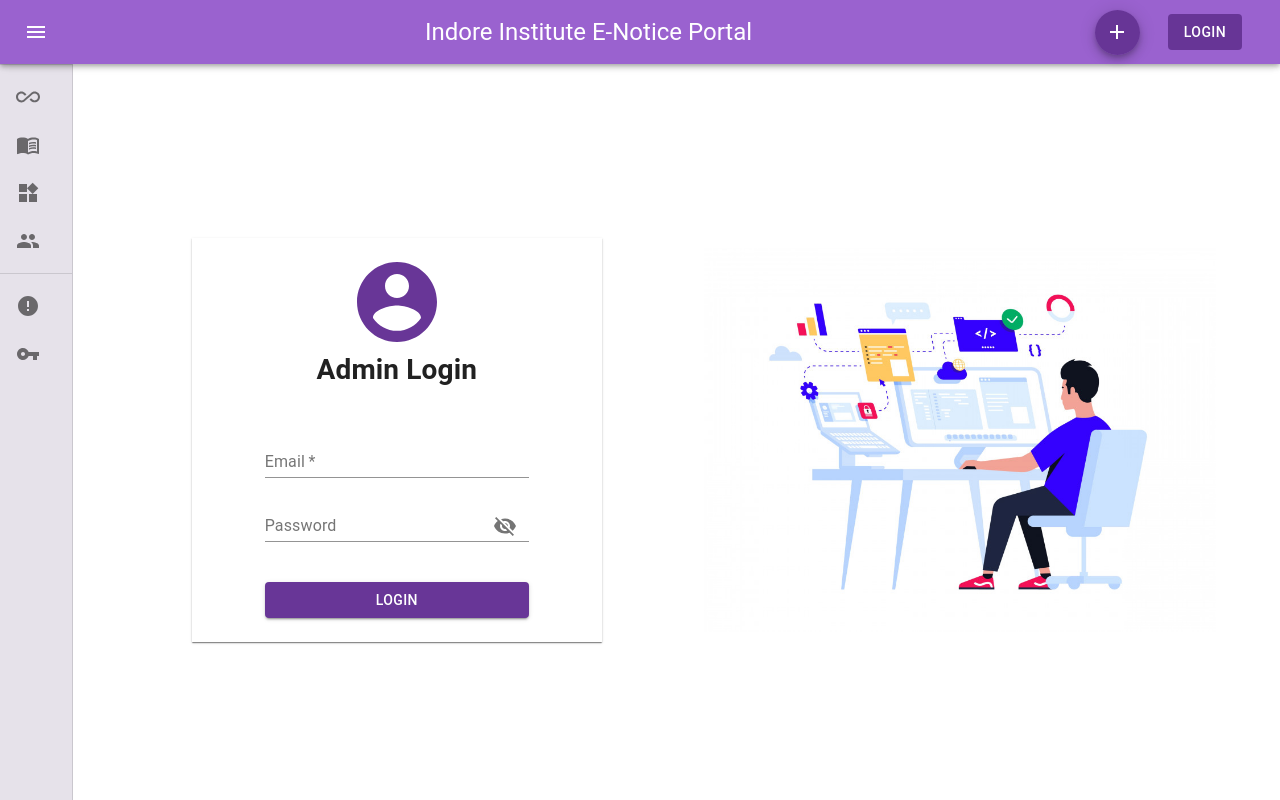
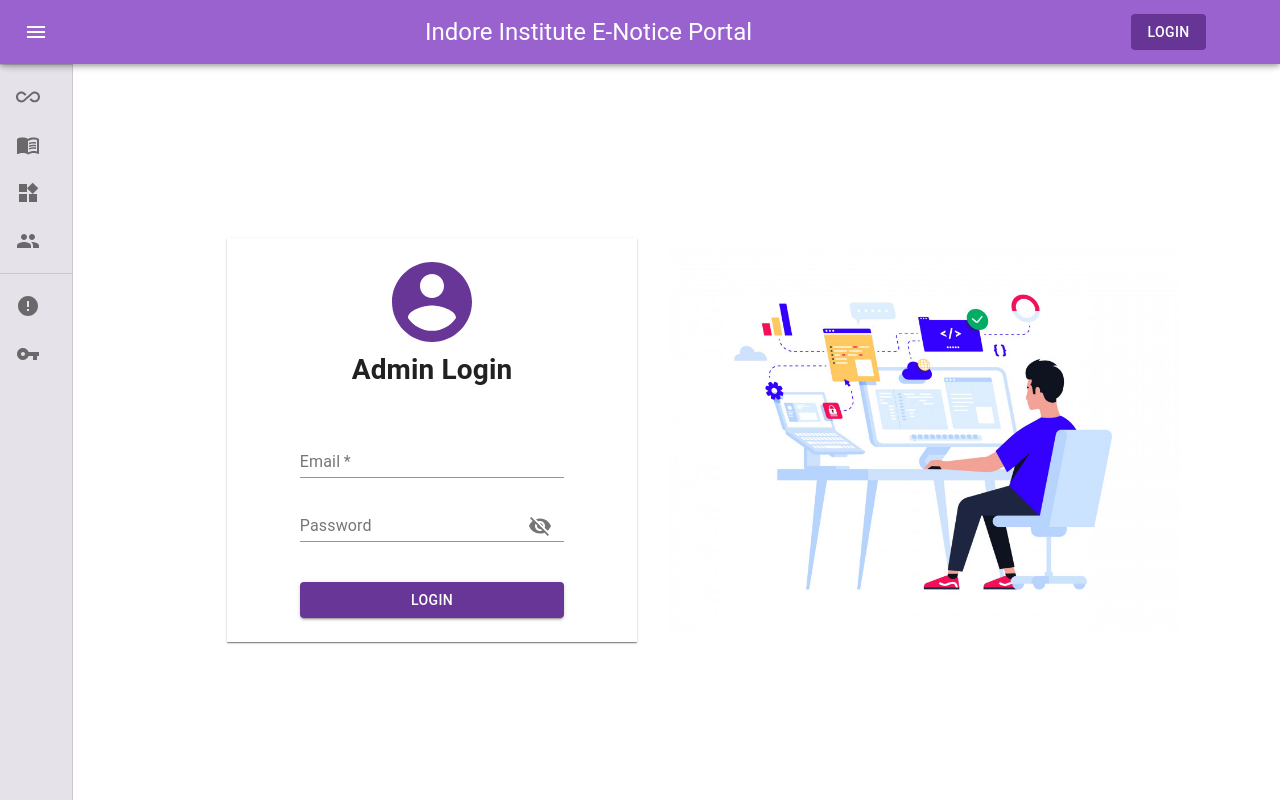
Before and after one commit to ujjawalpatidar025/Minor-project-E_notice, a React (Create React App) app: page /login in a window 1280 px wide. Built offline with nearby package versions, Linux system fonts and the light colour scheme.

Commit message:
making admin login and logout functionality

```diff
--- a/src/App.js
+++ b/src/App.js
@@ -13,24 +13,26 @@ import Landing from './Components/Landingpage/Landing.jsx';
 import Notice from './Components/Common/Notice';
 import Accordian from './Components/Common/Accordian';
 import NoticeBox from './Components/Common/NoticeBox';
-// import { successContext } from './Components/Login/Login.jsx';
-// import {Success} from './Components/Login/SuccessContext'
+import { useState } from 'react';
+import { SuccessProvider } from './Components/Login/SuccessProvider';
+
+
 
 function App() {
+  const[loginSuccess, setloginSuccess]=useState(false);
+
   return (
-
-
     <div className="App">
-
-      <Homepage/>
+      <SuccessProvider>
+      <Homepage loginSuccess={loginSuccess} setloginSuccess={setloginSuccess}/>
       <Routes>
         <Route exact='true' path='/' element={< Landing />}></Route>
-        <Route exact='true' path='/login' element={< Login />}></Route>
+        <Route exact='true' path='/login' element={< Login setloginSuccess={setloginSuccess} loginSuccess={loginSuccess}/>}></Route>
 
-        <Route exact='true' path='/Academic' element={<NoticeBox/>}></Route>
+        <Route exact='true' path='/Academic' element={<NoticeBox loginSuccess={loginSuccess}/>}></Route>
 
       </Routes>
-
+      </SuccessProvider>
     </div>
   );
 }
--- a/src/Components/Common/NoticeBox.jsx
+++ b/src/Components/Common/NoticeBox.jsx
@@ -1,14 +1,15 @@
-import React from 'react'
+import React, { useContext } from 'react'
 import Accordian from './Accordian.jsx';
-import { useContext } from 'react';
 import './NoticeBox.css';
-import {successContext} from '../Login/SuccessContext';
 import SnackBar from '../Login/SnackBar.jsx';
+import { SuccessContext } from '../Login/SuccessProvider.jsx';
 
 // c;
-const NoticeBox = () => {
+const NoticeBox = ({loginSuccess}) => {
+  const [val, setSuccess]=useContext(SuccessContext);
   return (
     <>
+    {val&&<SnackBar/>}
     {/* <div className='notice_box'> */}
 
       {/* <div className="notice_box_updation">
--- a/src/Components/Homepage/Homepage.jsx
+++ b/src/Components/Homepage/Homepage.jsx
@@ -1,4 +1,4 @@
-import React, { useState } from 'react';
+import React, { useContext, useState } from 'react';
 import clsx from 'clsx';
 import { makeStyles, useTheme, alpha } from '@material-ui/core/styles';
 import Drawer from '@material-ui/core/Drawer';
@@ -33,10 +33,8 @@ import './Addnoticepage.css';
 import Close from '@material-ui/icons/Close';
 import TextField from '@material-ui/core/TextField';
 import MenuItem from '@material-ui/core/MenuItem';
-// import {successContext} from '../Login/SuccessContext';
+import { SuccessContext } from '../Login/SuccessProvider';
 
-import SnackBar from '../Login/SnackBar';
-import { useContext } from 'react';
 const drawerWidth = 240;
 
 
@@ -168,11 +166,13 @@ const useStyles = makeStyles((theme) => ({
   },
 }));
 
-export default function Homepage({success}) {
+export default function Homepage() {
   const classes = useStyles();
   const theme = useTheme();
   const [open, setOpen] = React.useState(false);
   const [category, setCategory] = React.useState('EUR');
+
+  const [val, setSuccess]=useContext(SuccessContext);
 
   const handleChange = (event) => {
     setCategory(event.target.value);
@@ -195,7 +195,9 @@ export default function Homepage({success}) {
     document.getElementById("addNoticeBox").style.display = "none";
   };
 
-
+  const logoutSuccess=()=>{
+    setSuccess('');
+  }
 
   return (
     <>
@@ -228,15 +230,24 @@ export default function Homepage({success}) {
               {/* <NotificationsActiveIcon className='notification_icon' /> */}
             </div>
             <div className="right_nav">
-              <Fab color="primary" aria-label="add" onClick={show}>
+              {
+                val&&<Fab color="primary" aria-label="add" onClick={show}>
                 <AddIcon />
               </Fab>
-
-              <a href="/login" className="login_a">
-                <Button variant="contained" color="primary" disableElevation>
+              }
+              {
+                (val&&<Button variant="contained" color="primary" disableElevation id='login-buttn' onClick={logoutSuccess}>
+                  Logout
+                </Button>
+              )
+              }
+              {
+                (!val&&<a href="/login" className="login_a" id='login_a' onClick={logoutSuccess}>
+                <Button variant="contained" color="primary" disableElevation id='login-buttn'>
                   Login
                 </Button>
-              </a>
+              </a>)
+              }
             </div>
           </Toolbar>
         </AppBar>
--- a/src/Components/Login/Login.css
+++ b/src/Components/Login/Login.css
@@ -21,7 +21,8 @@
     transform: translate(-50%, -50%);
     display: flex;
     align-items: center;
-    justify-content: space-between;
+    justify-content: center;
+    column-gap: 2rem;
     flex-wrap: wrap;
 }
 .login_form {
--- a/src/Components/Login/Login.jsx
+++ b/src/Components/Login/Login.jsx
@@ -1,4 +1,4 @@
-import React, { createContext, useState } from 'react'
+import React, {useContext, useState } from 'react'
 import loginBackground from '../Images/loginBackground.jpeg';
 import './Login.css';
 import { makeStyles } from '@material-ui/core/styles';
@@ -14,13 +14,9 @@ import InputAdornment from '@material-ui/core/InputAdornment';
 import FormControl from '@material-ui/core/FormControl';
 import Visibility from '@material-ui/icons/Visibility';
 import VisibilityOff from '@material-ui/icons/VisibilityOff';
+import SnackBar from './SnackBar';
+import { SuccessContext } from './SuccessProvider';
 
-import SnackBar from './SnackBar';
-import NoticeBox from '../Common/NoticeBox';
-import App from '../../App';
-import Notice from '../Common/Notice';
-import Homepage from '../Homepage/Homepage.jsx';
-// import {Success} from './SuccessContext';
 
 
 
@@ -40,10 +36,13 @@ const useStyles = makeStyles((theme) => ({
   },
 }));
 
+
+
 const Login = () => {
 
+
     const classes = useStyles();
-
+    const [val, setSuccess]=useContext(SuccessContext)
     const [values, setValues] = React.useState({
       email: '',
       password: '',
@@ -51,22 +50,28 @@ const Login = () => {
     });
     const [emailError, setEmailError]=useState('');
     const [passwordError, setPasswordError]=useState('');
-    const [successMsg, setSuccessMsg]=useState('Login Successfull');
+    const [successMsg, setSuccessMsg]=useState('');
 
 
     const handleEmailChange = (event) => {
       setEmailError('');
       setSuccessMsg('');
+      // setloginSuccess(false);
+      setSuccess('');
       setValues({ ...values, email: event.target.value });
     };
     const handlePasswordChange = (prop)=> (event) => {
       setPasswordError('');
       setSuccessMsg('');
+      // setloginSuccess(false);
+      setSuccess('')
       setValues({ ...values, [prop]: event.target.value });
     };
     const handleClickShowPassword = () => {
       setEmailError('');
       setSuccessMsg('');
+      // setloginSuccess(false);
+      setSuccess('');
       setValues({ ...values, showPassword: !values.showPassword });
     };
 
@@ -87,7 +92,9 @@ const Login = () => {
             if(values.password==='demo'){
               setValues({ ...values, email:'', password:'' });
               setSuccessMsg('Login Successfull');
-              window.location.href='/Academic';
+              // setloginSuccess(true);
+              setSuccess('Login Successfull');
+              // window.location.href='/Academic';
             }else{
               setPasswordError('Incorrect password');
             }
@@ -118,10 +125,12 @@ const Login = () => {
 
   return (
     <>
-    {/* <Success successMsg={successMsg}/> */}
+    {/* {console.log()} */}
+    {val&&<SnackBar/>}
     <div className="login">
       <div className="login_box">
-        <div className="login_form">
+        {val&&<h1 style={{color:'rgb(79 29 126 / 86%)', textAlign:'center'}}>You Are Already Logged In</h1>}
+        {!val&&(<div className="login_form">
           <div className="heading-login">
             <AccountCircleIcon />
             <h1>Admin Login</h1>
@@ -162,7 +171,7 @@ const Login = () => {
             LOGIN
             </Button>
           </form>
-        </div>
+        </div>)}
         <img src={loginBackground}></img>
       </div>
 
--- a/src/Components/Login/SnackBar.jsx
+++ b/src/Components/Login/SnackBar.jsx
@@ -1,6 +1,4 @@
-import React from 'react'
-
-import NoticeBox from '../Common/NoticeBox';
+import React from 'react';
 import { Close } from '@material-ui/icons';
 
 const style={
@@ -14,7 +12,7 @@ const style={
     width: '300px',
     cursor: 'pointer',
     color: '#ffffff',
-    backgroundColor: 'rgb(14, 91, 136)',
+    backgroundColor: '#602f8edc ',
     padding: '1rem',
   },
 
@@ -25,22 +23,22 @@ const closeSuccessMsg=()=>{
 }
 
 
-function SnackBar({success}) {
+function SnackBar() {
   return (
     <>
       {
       setTimeout(() => {
         const box = document.getElementById("success-msg");
         box.style.display = "none";
-      }, 1000)
+      }, 5000)
       }
 
-      {/* <div className='outer' style={style.outer}> */}
-      <div className='success-msg' id='success-msg' style={style.success}>{success} <Close onClick={closeSuccessMsg}/> </div>
+
+      <div className='success-msg' id='success-msg' style={style.success}>Login Successful<Close onClick={closeSuccessMsg}/> </div>
       {/* </div> */}
     </>
 
   );
 }
 
-export default SnackBar
+export default SnackBar;
--- /dev/null
+++ b/src/Components/Login/SuccessProvider.jsx
@@ -0,0 +1,15 @@
+import {React, createContext, useState} from 'react';
+
+
+const SuccessContext = createContext();
+
+const SuccessProvider=(props)=>{
+    const [val, setValue]=useState('');
+    return (
+        <>
+        <SuccessContext.Provider value={[val,setValue]}>{props.children}</SuccessContext.Provider>
+        </>
+    )
+}
+
+export {SuccessProvider, SuccessContext};
```
Also changed, not shown: src/Components/Login/SuccessContext.jsx (deleted, +0 -13 lines).
